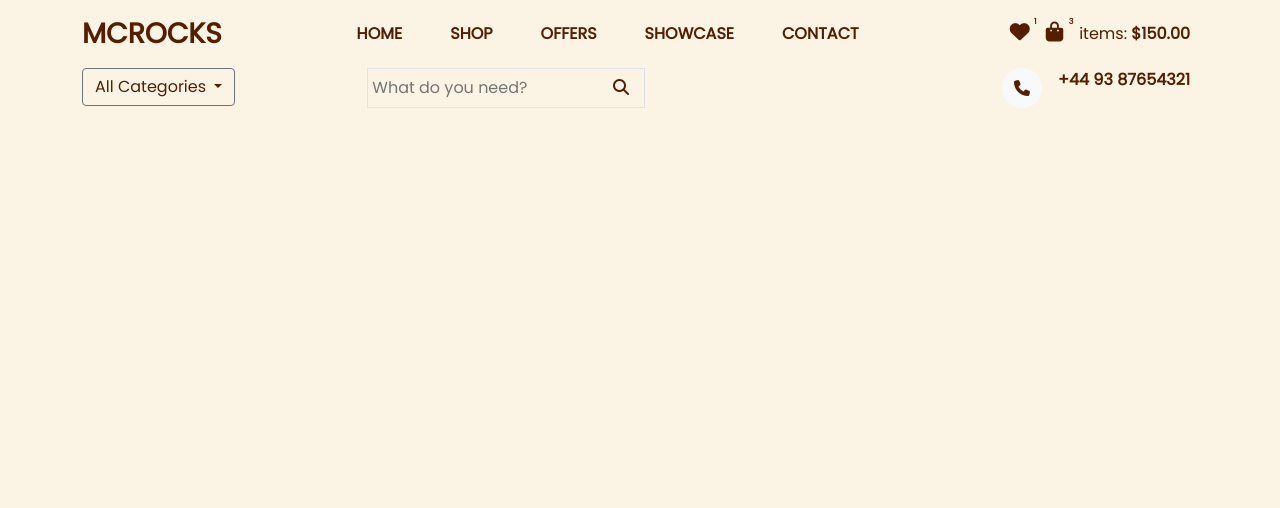
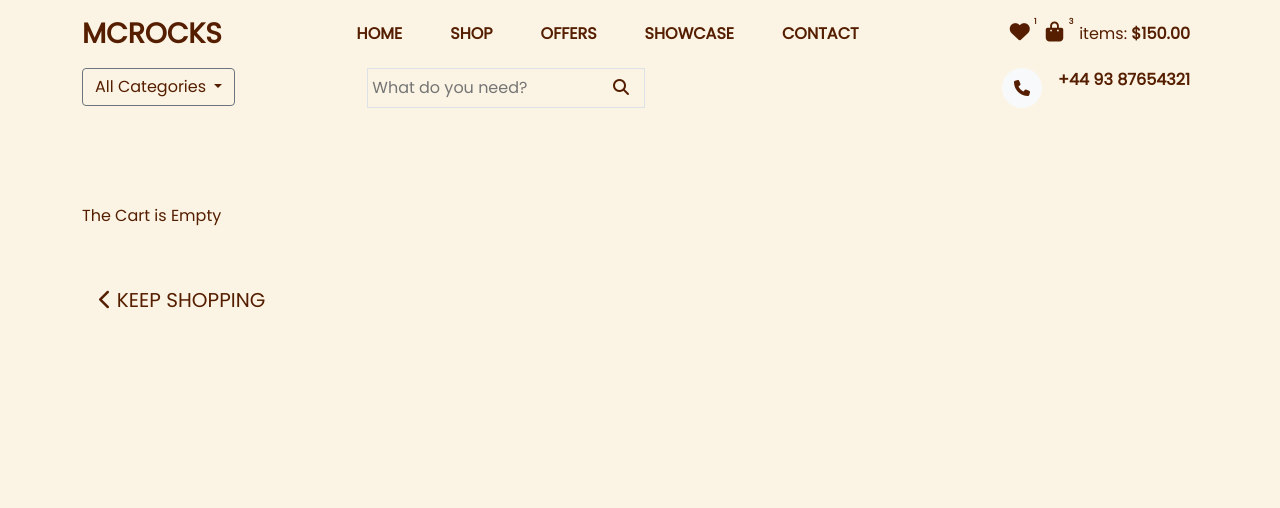
Before and after one commit to rockymiss/mcgraths-sweetshop, a Django app: page /cart/ in a window 1280 px wide. Shown: the top 508 px of the page. Run offline with Django 3.2, Linux system fonts and the light colour scheme; some libraries are stand-ins or nearby versions.

Commit message:
Add basic content to shopping cart

```diff
--- a/cart/templates/cart/cart.html
+++ b/cart/templates/cart/cart.html
@@ -2,7 +2,42 @@
 <title>McRocks Shopping Cart</title>
 {% endblock %}
 
-{% block content %}
+{% block page_header %}
 
+<div>
+    <div class="row">
+        <div class="col">
+            HEADER
+        </div>
+    </div>
+</div>
+{% endblock %}
 
+{% block content%}
+<div class="spacer py-5 cream-bg"></div>
+<div class="container">
+    <div class="row">
+        <div class="col">
+            {% if cart_items %}
+                <div class="table-responsive rounded"></div>
+            {% else %}
+            <p class="lease mb-5">The Cart is Empty</p>
+            <a href="{% url 'products' %}" class="btn btn-outline-black rounded-0 btn-lg">
+                <span class="icon">
+                    <i class="fas fa-chevron-left"></i>
+                </span>
+                <span class="text-uppercase">Keep Shopping</span>
+            </a>
+            {% endif %}
+
+        </div>
+    </div>
+
+    <div class="row">
+        <div class="col">
+
+        </div>
+    </div>
+
+</div>
 {% endblock %}
```
